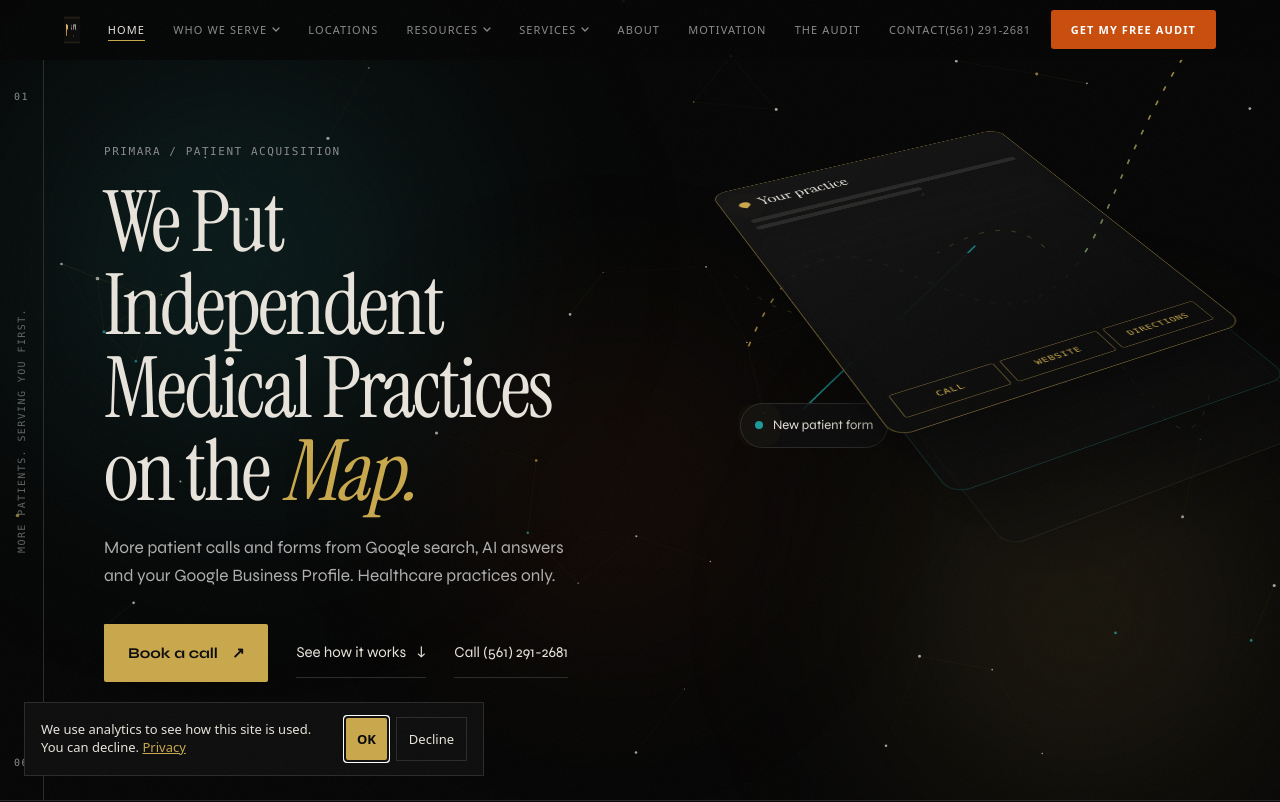
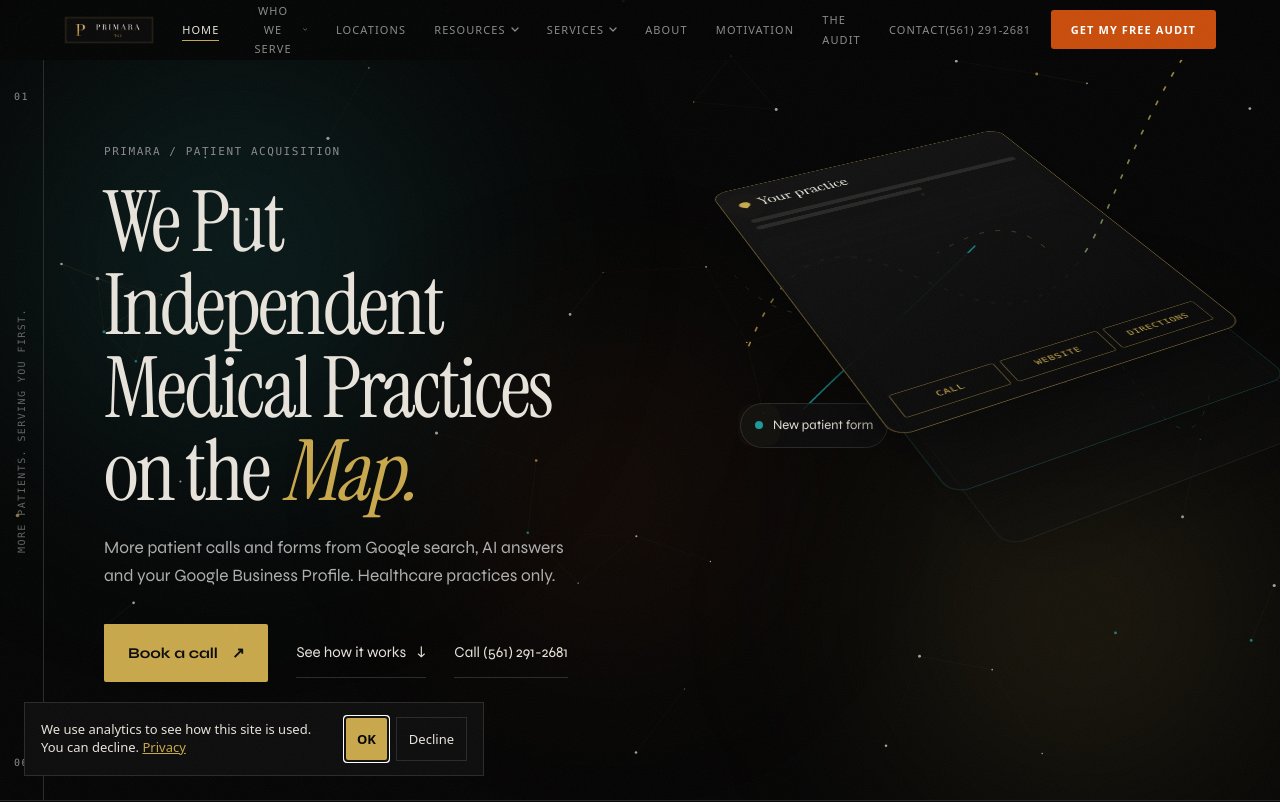
Before and after one commit to contactprimara-debug/PriMara, a Next.js app: page / in a window 1280 px wide. Shown: the top 802 px of the page. Built offline with nearby package versions, Linux system fonts and the light colour scheme.

Commit message:
Logo aspect fix, button contrast on single-quote styles
Co-Authored-By: Claude Sonnet 5.5 <noreply@anthropic.com>

```diff
--- a/components/ContactFinal.tsx
+++ b/components/ContactFinal.tsx
@@ -286,7 +286,7 @@ export default function ContactFinal() {
                     disabled={submitting}
                     className="magnetic contact-submit"
                     style={{
-                      background: 'var(--ember)',
+                      background: 'var(--ember-btn)',
                       color: '#ffffff',
                       fontFamily: 'system-ui, sans-serif',
                       fontWeight: 700,
--- a/components/Header.tsx
+++ b/components/Header.tsx
@@ -141,7 +141,7 @@ export default function Header() {
             width={90}
             height={28}
             priority
-            style={{ height: "28px", width: "auto", display: "block" }}
+            style={{ height: "28px", width: "90px", maxWidth: "none", flexShrink: 0, display: "block" }}
           />
         </Link>
 
```
